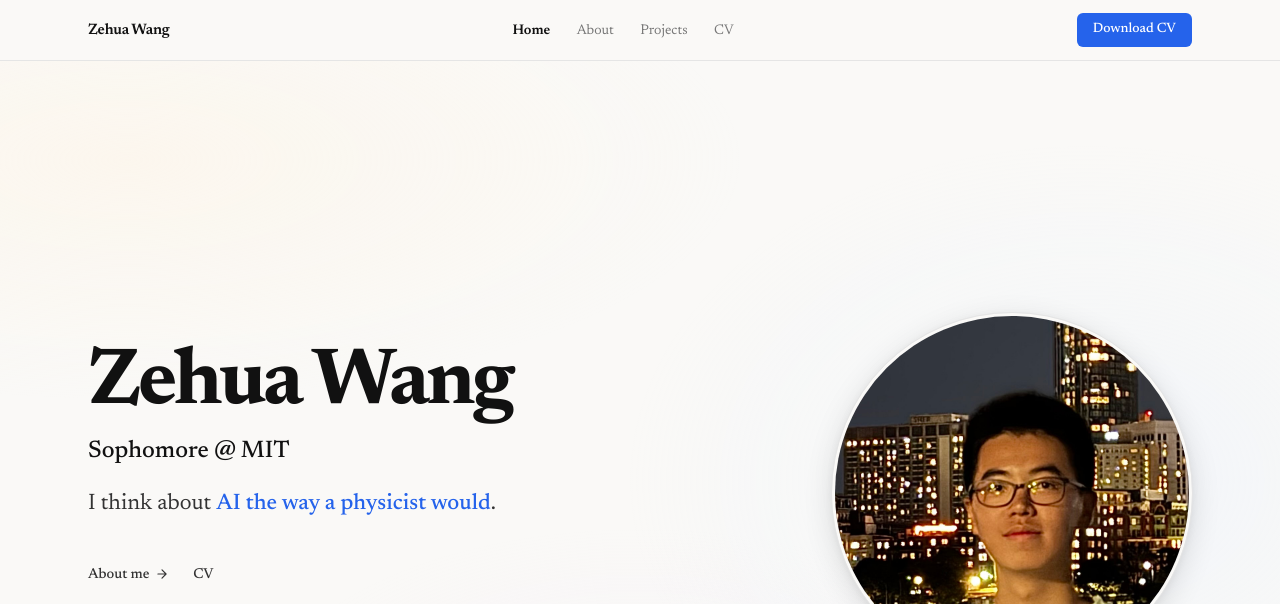
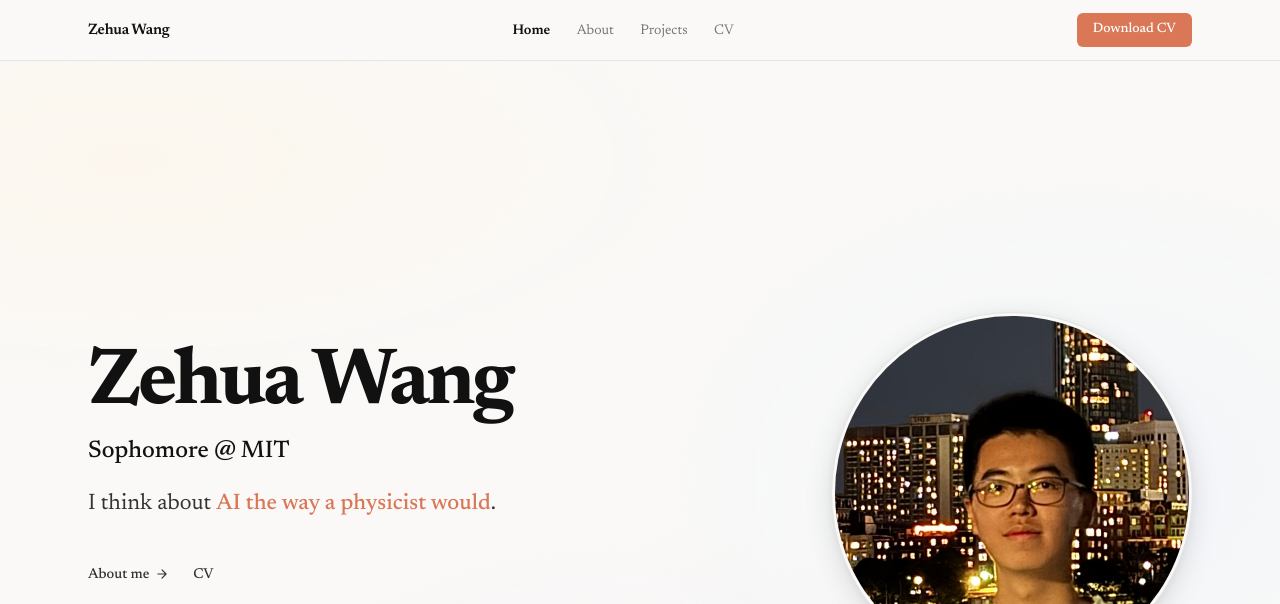
Before and after one commit to zehuaw1/zehuaw1.github.io, an Astro site: page / in a window 1280 px wide. Shown: the top 604 px of the page. Built offline with nearby package versions, Linux system fonts and the light colour scheme; Astro itself is replaced by a stand-in of ours.

Commit message:
Change accent color to Claude orange

```diff
--- a/src/styles/global.css
+++ b/src/styles/global.css
@@ -15,10 +15,10 @@
   --text-primary: #111111;
   --text-secondary: #333333;
   --text-muted: #777777;
-  --accent: #2563eb;
-  --accent-hover: #1d4ed8;
-  --accent-light: #eff6ff;
-  --accent-subtle: rgba(37, 99, 235, 0.08);
+  --accent: #da7756;
+  --accent-hover: #c4613f;
+  --accent-light: #fdf2ee;
+  --accent-subtle: rgba(218, 119, 86, 0.08);
   --card-shadow: 0 1px 3px rgba(0,0,0,0.06), 0 1px 2px rgba(0,0,0,0.04);
   --card-shadow-hover: 0 8px 25px rgba(0,0,0,0.1), 0 4px 10px rgba(0,0,0,0.06);
 }
```
Also changed, not shown: 14 other files.
